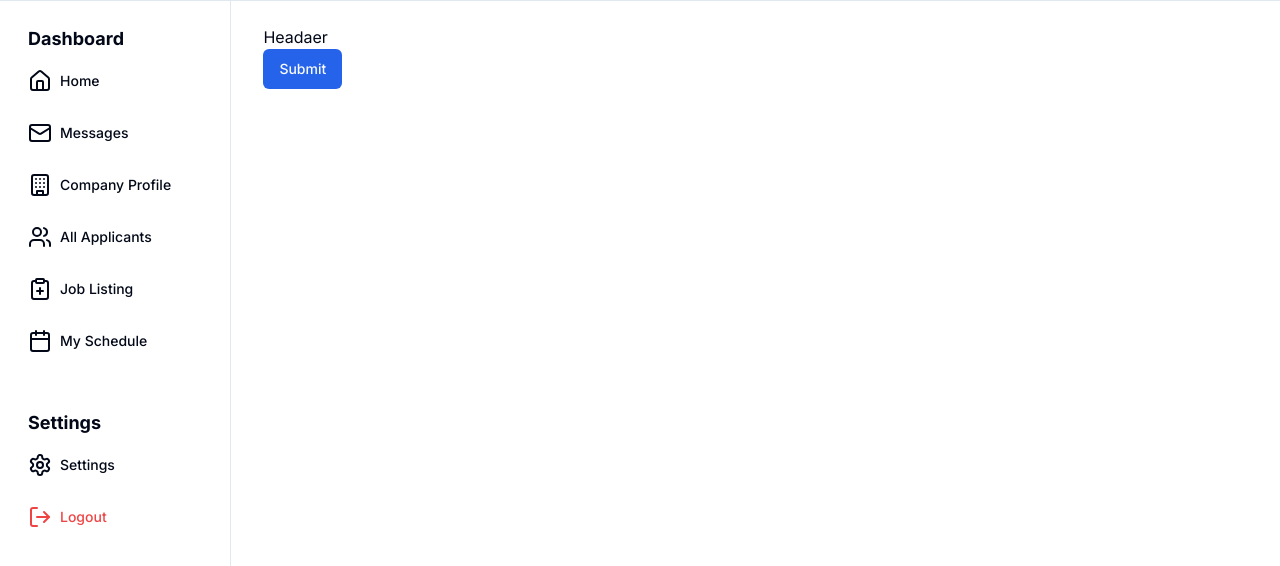
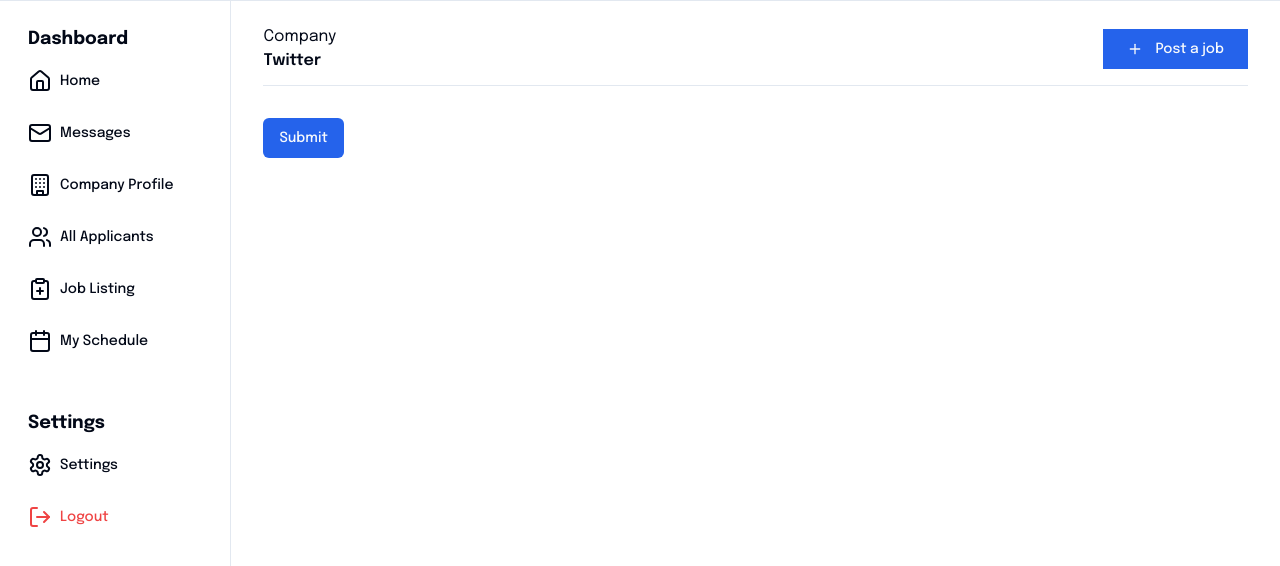
Before and after one commit to mazizf13/dashboard-job-hunt, a Next.js app: page / in a window 1280 px wide. Shown: the top 566 px of the page. Built offline with nearby package versions, Linux system fonts and the light colour scheme.

Commit message:
feat: header

```diff
--- a/src/app/layout.tsx
+++ b/src/app/layout.tsx
@@ -1,9 +1,10 @@
 import type { Metadata } from "next";
-import { Inter } from "next/font/google";
+import { Epilogue } from "next/font/google";
 import "./globals.css";
 import Sidebar from "@/components/layouts/Sidebar";
+import Header from "@/components/layouts/Header";
 
-const inter = Inter({ subsets: ["latin"] });
+const epilogue = Epilogue({ subsets: ["latin"] });
 
 export const metadata: Metadata = {
   title: "Create Next App",
@@ -17,7 +18,7 @@ export default function RootLayout({
 }>) {
   return (
     <html lang="en">
-      <body className={inter.className}>
+      <body className={epilogue.className}>
         <main>
           <div className="border-t">
             <div className="bg-background">
@@ -27,7 +28,7 @@ export default function RootLayout({
                 </div>
                 <div className="col-span-3 overflow-auto lg:col-span-5 lg:border-l w-[82%]">
                   <div className="px-6 py-6 lg:px-8">
-                    <div>Headaer</div>
+                    <Header />
                     {children}
                   </div>
                 </div>
--- /dev/null
+++ b/src/components/layouts/Header/index.tsx
@@ -0,0 +1,26 @@
+import { Button } from "@/components/ui/button";
+import { PlusIcon } from "lucide-react";
+import React, { FC } from "react";
+
+interface HeaderProps {
+
+}
+
+const Header: FC<HeaderProps> = ({ }) => {
+    return (
+        <div className="pb-3 mb-8 border-b border-border flex flex-row items-center justify-between">
+            <div>
+                <div>Company</div>
+                <div className="font-semibold">Twitter</div>
+            </div>
+            <div>
+                <Button className="rounded-none py-3 px-6">
+                    <PlusIcon className="mr-3 w-4 h-4" />
+                    Post a job
+                </Button>
+            </div>
+        </div>
+    )
+}
+
+export default Header;
```
